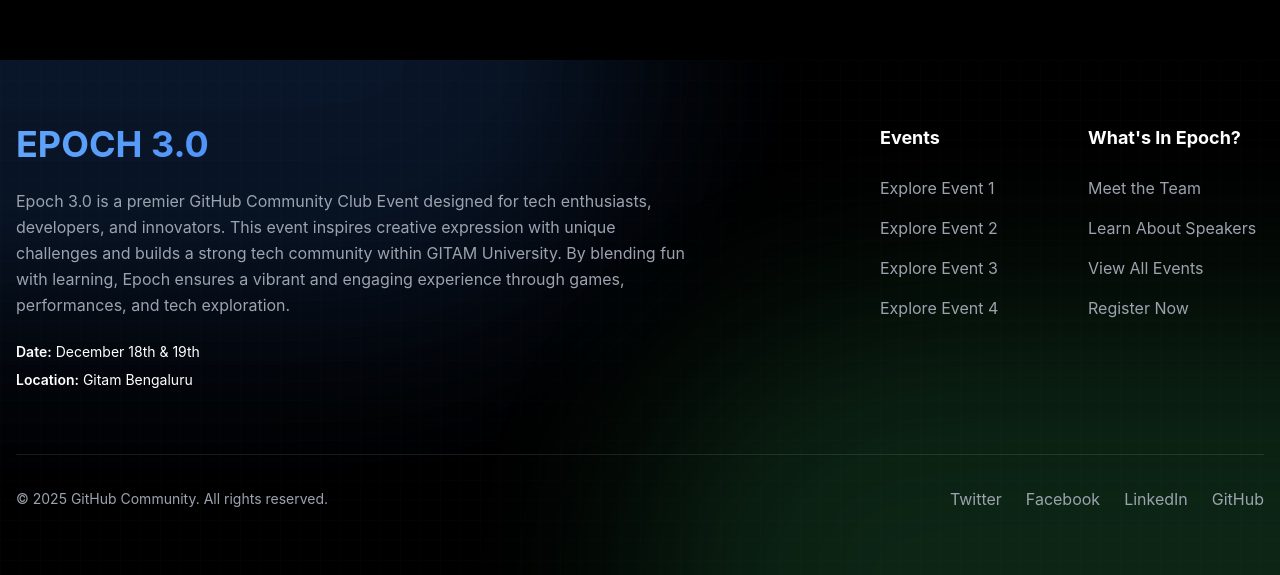
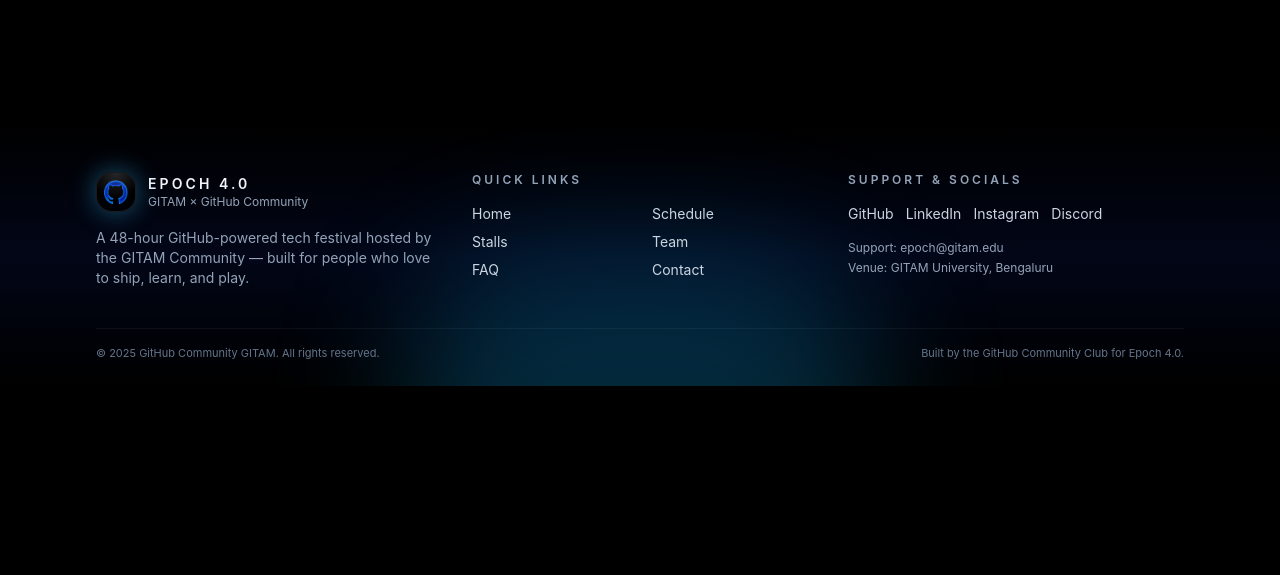
Before and after one commit to RamaSai2519/deva, a React (Create React App) app: page /users in a window 1280 px wide. Shown: the part 740-1315 px from the top of the page. After the commit the page ends 1126 px from the top, so only its background shows below. Built offline with nearby package versions, Linux system fonts and the light colour scheme.

Commit message:
feat: Update event details and team information for Epoch 4.0; enhance UI components and layout

```diff
--- a/src/App.js
+++ b/src/App.js
@@ -18,6 +18,7 @@
   return (
     <ConfigProvider theme={{ algorithm: theme.darkAlgorithm }}>
       <Header />
+      <div className="pt-14 sm:pt-16">
         <div className="text-white min-w-full min-h-screen overflow-clip bg-black flex justify-center items-center">
           <Routes>
             <Route path="/" element={<Home />} />
@@ -33,6 +34,7 @@
           </Routes>
         </div>
         <Footer />
+      </div>
     </ConfigProvider>
   );
 };
--- a/src/components/Footer/index.js
+++ b/src/components/Footer/index.js
@@ -1,147 +1,73 @@
 import React from 'react';
 import { Link } from 'react-router-dom';
 
-const SocialLink = ({ href, label }) => (
-    <Link
-        to={href}
-        aria-label={label}
-        className="text-gray-400 hover:text-green-400 transition-colors"
-    >
-        {label}
-    </Link>
-);
-
 const Footer = () => {
-    const currentYear = new Date().getFullYear() || 2024; // Fallback to a default year
+    const currentYear = new Date().getFullYear() || 2024;
 
     return (
-        <footer className="relative bg-black text-white py-16 overflow-hidden">
-            <div
-                className="absolute inset-0 opacity-10"
-                style={{
-                    backgroundImage:
-                        'linear-gradient(#222 1px, transparent 1px), linear-gradient(90deg, #222 1px, transparent 1px)',
-                    backgroundSize: '20px 20px',
-                }}
-            />
-            <div className="absolute inset-0 overflow-hidden">
-                <div className="absolute -top-1/2 -left-1/2 w-full h-full bg-blue-500/20 rounded-full blur-[100px] animate-pulse" />
-                <div className="absolute -bottom-1/2 -right-1/2 w-full h-full bg-green-400/20 rounded-full blur-[100px] animate-pulse" />
+        <footer className="relative bg-gradient-to-t from-black via-[#020617] to-black text-white pt-12 pb-6 overflow-hidden">
+            {/* Glow backdrop */}
+            <div className="absolute inset-0 pointer-events-none">
+                <div className="absolute -bottom-40 left-1/2 -translate-x-1/2 h-72 w-[480px] rounded-full bg-sky-500/25 blur-3xl" />
             </div>
 
-            <div className="container mx-auto px-4 relative z-10">
-                <div className="grid grid-cols-1 md:grid-cols-3 gap-12 mb-16">
-                    <div className="md:col-span-2 space-y-6">
-                        <h2 className="text-4xl font-bold bg-clip-text text-transparent bg-gradient-to-r from-blue-400 via-blue-500 to-green-400">
-                            EPOCH 3.0
-                        </h2>
-                        <p className="text-gray-400 mb-8 max-w-2xl leading-relaxed">
-                            Epoch 3.0 is a premier GitHub Community Club Event designed for tech enthusiasts, developers, and innovators. This event inspires creative expression with unique challenges and builds a strong tech community within GITAM University. By blending fun with learning, Epoch ensures a vibrant and engaging experience through games, performances, and tech exploration.
+            <div className="max-w-6xl mx-auto px-6 sm:px-8 relative z-10">
+                <div className="grid grid-cols-1 md:grid-cols-3 gap-10 pb-8">
+                    {/* Column 1: Brand / About */}
+                    <div className="space-y-4">
+                        <div className="inline-flex items-center gap-3">
+                            {/* Mini GitHub cat hologram */}
+                            <div className="relative h-10 w-10 rounded-2xl bg-black/70 border border-white/10 flex items-center justify-center overflow-hidden shadow-[0_0_26px_rgba(56,189,248,0.45)]">
+                                <div className="absolute inset-0 bg-[radial-gradient(circle_at_top,_rgba(248,250,252,0.22),_transparent_60%)] opacity-70" />
+                                <img
+                                    src="Assets/images/githubLogo.png"
+                                    alt="GitHub"
+                                    className="relative h-6 w-6 object-contain opacity-95 mix-blend-screen"
+                                />
+                            </div>
+                            <div className="flex flex-col">
+                                <span className="text-sm font-semibold tracking-[0.22em] uppercase text-slate-100">Epoch 4.0</span>
+                                <span className="text-xs text-slate-400">GITAM × GitHub Community</span>
+                            </div>
+                        </div>
+                        <p className="text-sm text-slate-400 max-w-sm">
+                            A 48-hour GitHub-powered tech festival hosted by the GITAM Community — built for people who love to ship, learn, and play.
                         </p>
-                        <div className="space-y-2">
-                            <p className="text-sm">
-                                <span className="font-semibold">Date:</span> December 18th & 19th
-                            </p>
-                            <p className="text-sm">
-                                <span className="font-semibold">Location:</span> Gitam Bengaluru
-                            </p>
+                    </div>
+
+                    {/* Column 2: Quick links */}
+                    <div className="flex flex-col gap-4 text-sm">
+                        <h3 className="text-xs font-semibold tracking-[0.25em] uppercase text-slate-400">Quick Links</h3>
+                        <nav className="grid grid-cols-2 gap-y-2 gap-x-6 text-slate-300">
+                            <Link to="/" className="hover:text-white">Home</Link>
+                            <button type="button" className="text-left hover:text-white">Schedule</button>
+                            <button type="button" className="text-left hover:text-white">Stalls</button>
+                            <button type="button" className="text-left hover:text-white">Team</button>
+                            <button type="button" className="text-left hover:text-white">FAQ</button>
+                            <button type="button" className="text-left hover:text-white">Contact</button>
+                        </nav>
+                    </div>
+
+                    {/* Column 3: Support / Socials */}
+                    <div className="flex flex-col gap-4 text-sm">
+                        <h3 className="text-xs font-semibold tracking-[0.25em] uppercase text-slate-400">Support & Socials</h3>
+                        <div className="flex flex-wrap gap-3 text-slate-300">
+                            <a href="#" aria-label="GitHub" className="hover:text-white">GitHub</a>
+                            <a href="#" aria-label="LinkedIn" className="hover:text-white">LinkedIn</a>
+                            <a href="#" aria-label="Instagram" className="hover:text-white">Instagram</a>
+                            <a href="#" aria-label="Discord" className="hover:text-white">Discord</a>
                         </div>
-                    </div>
-                    <div className="grid grid-cols-2 gap-8">
-                        <div>
-                            <h3 className="text-lg font-bold mb-6">Events</h3>
-                            <ul className="space-y-4">
-                                <li>
-                                    <Link
-                                        to="#"
-                                        aria-label="Learn about Event 1"
-                                        className="text-gray-400 hover:text-green-400 transition-colors"
-                                    >
-                                        Explore Event 1
-                                    </Link>
-                                </li>
-                                <li>
-                                    <Link
-                                        to="#"
-                                        aria-label="Learn about Event 2"
-                                        className="text-gray-400 hover:text-green-400 transition-colors"
-                                    >
-                                        Explore Event 2
-                                    </Link>
-                                </li>
-                                <li>
-                                    <Link
-                                        to="#"
-                                        aria-label="Learn about Event 3"
-                                        className="text-gray-400 hover:text-green-400 transition-colors"
-                                    >
-                                        Explore Event 3
-                                    </Link>
-                                </li>
-                                <li>
-                                    <Link
-                                        to="#"
-                                        aria-label="Learn about Event 4"
-                                        className="text-gray-400 hover:text-green-400 transition-colors"
-                                    >
-                                        Explore Event 4
-                                    </Link>
-                                </li>
-                            </ul>
-                        </div>
-                        <div>
-                            <h3 className="text-lg font-bold mb-6">What's In Epoch?</h3>
-                            <ul className="space-y-4">
-                                <li>
-                                    <Link
-                                        to="#"
-                                        aria-label="Meet the Team"
-                                        className="text-gray-400 hover:text-green-400 transition-colors"
-                                    >
-                                        Meet the Team
-                                    </Link>
-                                </li>
-                                <li>
-                                    <Link
-                                        to="#"
-                                        aria-label="Learn about the Speakers"
-                                        className="text-gray-400 hover:text-green-400 transition-colors"
-                                    >
-                                        Learn About Speakers
-                                    </Link>
-                                </li>
-                                <li>
-                                    <Link
-                                        to="#"
-                                        aria-label="View All Events"
-                                        className="text-gray-400 hover:text-green-400 transition-colors"
-                                    >
-                                        View All Events
-                                    </Link>
-                                </li>
-                                <li>
-                                    <Link
-                                        to="#"
-                                        aria-label="Register for Epoch 3.0"
-                                        className="text-gray-400 hover:text-green-400 transition-colors"
-                                    >
-                                        Register Now
-                                    </Link>
-                                </li>
-                            </ul>
+                        <div className="space-y-1 text-xs text-slate-400">
+                            <p>Support: epoch@gitam.edu</p>
+                            <p>Venue: GITAM University, Bengaluru</p>
                         </div>
                     </div>
                 </div>
-                <div className="border-t border-white/10 pt-8 flex flex-col md:flex-row justify-between items-center gap-4">
-                    <p className="text-sm text-gray-400">
-                        © {currentYear} GitHub Community. All rights reserved.
-                    </p>
-                    <div className="flex space-x-6">
-                        <SocialLink href="#" label="Twitter" />
-                        <SocialLink href="#" label="Facebook" />
-                        <SocialLink href="#" label="LinkedIn" />
-                        <SocialLink href="#" label="GitHub" />
-                    </div>
+
+                {/* Legal strip */}
+                <div className="border-t border-white/5 pt-4 mt-2 flex flex-col md:flex-row items-center justify-between gap-3 text-[11px] text-slate-500">
+                    <p>© {currentYear} GitHub Community GITAM. All rights reserved.</p>
+                    <p>Built by the GitHub Community Club for Epoch 4.0.</p>
                 </div>
             </div>
         </footer>
--- a/src/screens/Events/index.js
+++ b/src/screens/Events/index.js
@@ -10,12 +10,12 @@
             <div className="container mx-auto px-4 py-8">
                 <div className="max-w-3xl mx-auto text-left mb-12">
                     <h2 className="text-xl text-gray-400 mb-2 uppercase tracking-wide">GITAM</h2>
-                    <h1 className="text-5xl font-extrabold mb-6">Epoch 3.0</h1>
+                    <h1 className="text-5xl font-extrabold mb-6">Epoch 4.0</h1>
                     <p className="text-lg text-gray-400 mb-4">
                         Celebration of technology, innovation, and creativity.
                     </p>
                     <a href="#intro" className="text-blue-500 hover:underline">
-                        Know More about Epoch 3.0
+                        Know More about Epoch 4.0
                     </a>
                 </div>
             </div>
--- a/src/screens/Info/index.js
+++ b/src/screens/Info/index.js
@@ -26,7 +26,7 @@
     const [timeLeft, setTimeLeft] = useState(calculateTimeLeft());
 
     function calculateTimeLeft() {
-        const difference = +new Date('2024-12-18') - +new Date();
+        const difference = +new Date('2025-12-29') - +new Date();
         let timeLeft = {};
 
         if (difference > 0) {
--- a/src/screens/Team/team.json
+++ b/src/screens/Team/team.json
@@ -1,12 +1,12 @@
 {
     "quote": {
         "full": {
-            "prefix": "Behind every great innovation and transformative experience at Epoch 3.0,",
+            "prefix": "Behind every great innovation and transformative experience at Epoch 4.0,",
             "highlight": "stands a team of passionate individuals who bring their unique strengths together to create something extraordinary",
             "suffix": "— because the greatest achievements aren't built by individuals, but by teams who dare to dream bigger. - Satya Nadella"
         },
         "short": {
-            "prefix": "At Epoch 3.0, passionate teams",
+            "prefix": "At Epoch 4.0, passionate teams",
             "highlight": "unite to create extraordinary innovations",
             "suffix": ", proving that great achievements come from collaborative dreaming."
         }
@@ -23,33 +23,6 @@
         },
         {
             "id": 2,
-            "name": "Amrutha Varsha",
-            "role": "Event Coordinator",
-            "department": "Core Team",
-            "image": "Assets/images/AmruthaVarsha_tech.jpg",
-            "description": "Coordinating and managing all event-related activities",
-            "linkedin": "https://linkedin.com/in/aditya-sharma"
-        },
-        {
-            "id": 3,
-            "name": "Dakshitha Pathipati",
-            "role": "Junior Design Lead",
-            "department": "Design",
-            "image": "Assets/images/Dakshitha_design.jpg",
-            "description": "Managing the design team and ensuring design quality",
-            "linkedin": "https://linkedin.com/in/aditya-sharma"
-        },
-        {
-            "id": 4,
-            "name": "Darshan M",
-            "role": "Logistics Coordinator",
-            "department": "Logistics",
-            "image": "Assets/images/Darshan.jpg",
-            "description": "Overseeing logistics and ensuring smooth operations",
-            "linkedin": "https://linkedin.com/in/aditya-sharma"
-        },
-        {
-            "id": 5,
             "name": "Greeshmitha",
             "role": "Technical Support Specialist",
             "department": "Tech",
@@ -58,7 +31,7 @@
             "linkedin": "https://linkedin.com/in/aditya-sharma"
         },
         {
-            "id": 6,
+            "id": 3,
             "name": "Harinmayi",
             "role": "Design Project Manager",
             "department": "Design",
@@ -67,43 +40,7 @@
             "linkedin": "https://linkedin.com/in/aditya-sharma"
         },
         {
-            "id": 7,
-            "name": "Jaya Lakshmi",
-            "role": "Event Management Support",
-            "department": "Event Management",
-            "image": "Assets/images/jayalakshmi_event.jpg",
-            "description": "Supporting event management and coordination",
-            "linkedin": "https://linkedin.com/in/aditya-sharma"
-        },
-        {
-            "id": 8,
-            "name": "Kavya Reddy",
-            "role": "Event Planning Assistant",
-            "department": "Event Management",
-            "image": "Assets/images/Kavya reddy_event.jpg",
-            "description": "Assisting with event planning and execution",
-            "linkedin": "https://linkedin.com/in/aditya-sharma"
-        },
-        {
-            "id": 9,
-            "name": "Naga Sai",
-            "role": "Event Logistics Support",
-            "department": "Event Management",
-            "image": "Assets/images/nagasai_event.jpg",
-            "description": "Providing support for event activities and logistics",
-            "linkedin": "https://linkedin.com/in/aditya-sharma"
-        },
-        {
-            "id": 10,
-            "name": "Navya Nayaka",
-            "role": "Technical Assistance Specialist",
-            "department": "Tech",
-            "image": "Assets/images/Navya_tech.jpg",
-            "description": "Offering technical assistance and support",
-            "linkedin": "https://linkedin.com/in/aditya-sharma"
-        },
-        {
-            "id": 11,
+            "id": 4,
             "name": "Nikhil",
             "role": "Content Manager",
             "department": "Operations",
@@ -112,33 +49,7 @@
             "linkedin": "https://linkedin.com/in/aditya-sharma"
         },
         {
-            "id": 12,
-            "name": "SP Prudhvi Reddy",
-            "role": "Technical Maintenance Specialist",
-            "image": "Assets/images/P.Prudvi reddy_Technical.jpg",
-            "description": "Providing technical support and maintenance",
-            "linkedin": "https://linkedin.com/in/aditya-sharma"
-        },
-        {
-            "id": 13,
-            "name": "PoornaChand",
-            "role": "Finannce lead",
-            "department": "Finance",
-            "image": "Assets/images/Poornachand.P_ finance.jpg",
-            "description": "Organizing and managing hackathon events",
-            "linkedin": "https://linkedin.com/in/aditya-sharma"
-        },
-        {
-            "id": 14,
-            "name": "Pushpa",
-            "role": "Technical Support Assistant",
-            "department": "Tech",
-            "image": "Assets/images/Pushpa_tech.jpg",
-            "description": "Providing technical support and assistance",
-            "linkedin": "https://linkedin.com/in/aditya-sharma"
-        },
-        {
-            "id": 15,
+            "id": 5,
             "name": "Roshini",
             "role": "Logistics Manager",
             "department": "Logistics",
@@ -146,35 +57,9 @@
             "description": "Managing logistics and ensuring smooth operations",
             "linkedin": "https://linkedin.com/in/aditya-sharma"
         },
+
         {
-            "id": 16,
-            "name": "Sravanthi",
-            "role": "Event Support Coordinator",
-            "department": "Event Management",
-            "image": "Assets/images/Sravanthi_event.jpg",
-            "description": "Leading event support and coordination",
-            "linkedin": "https://linkedin.com/in/aditya-sharma"
-        },
-        {
-            "id": 17,
-            "name": "Varun",
-            "role": "Event Support Assistant",
-            "department": "Event Management",
-            "image": "Assets/images/Varun_event.jpg",
-            "description": "Assisting with event support and logistics",
-            "linkedin": "https://linkedin.com/in/aditya-sharma"
-        },
-        {
-            "id": 18,
-            "name": "Thanmai G",
-            "role": "Event Management Lead",
-            "department": "Event Management",
-            "image": "Assets/images/ThanmaiG_event.jpg",
-            "description": "Leading event management and coordination",
-            "linkedin": "https://linkedin.com/in/aditya-sharma"
-        },
-        {
-            "id": 18,
+            "id": 6,
             "name": "Rohit",
             "role": "Security Lead",
             "department": "Security",
```
Also changed, not shown: src/screens/About/about.json (+8 -8 lines), src/screens/Hero/index.js (+67 -32 lines), src/screens/Team/index.js (+22 -26 lines). Lines whose indentation alone changed are shown as unchanged.
